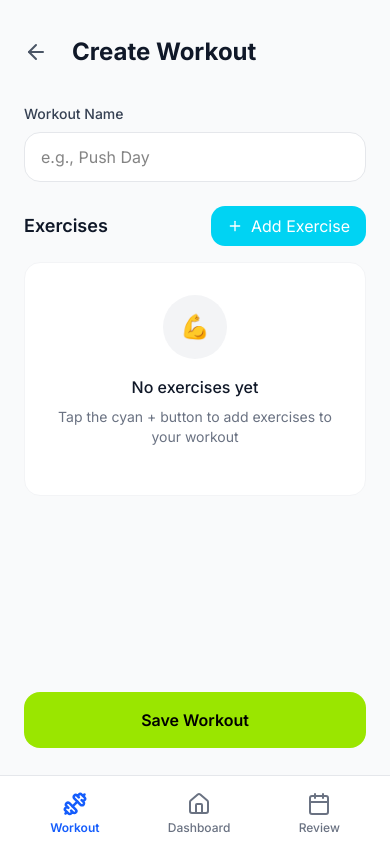
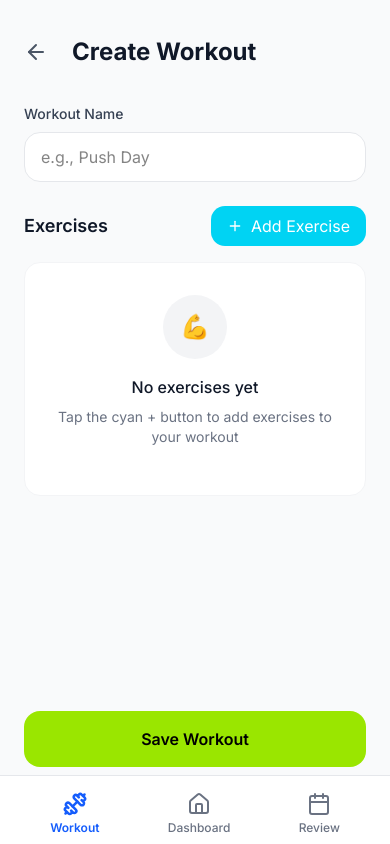
Before and after one commit to Otouto/foxon, a Next.js app: page /workout/create in a window 390 px wide. Built offline with nearby package versions, Linux system fonts and the light colour scheme.

Commit message:
Update spacing helpers for bottom navigation in CreateWorkoutPage
- Adjusted the bottom spacing in CreateWorkoutPage to utilize the new .bottom-above-nav class for improved layout consistency.
- Modified the CSS variable for bottom navigation height to enhance responsiveness and user experience.

```diff
--- a/src/app/globals.css
+++ b/src/app/globals.css
@@ -149,7 +149,7 @@
 
 /* Unified helpers for spacing above the fixed bottom nav and safe-area */
 .bottom-above-nav {
-  bottom: calc(var(--bottom-nav-height) + 1rem + env(safe-area-inset-bottom, 0));
+  bottom: calc(var(--bottom-nav-height) + 0.5rem + env(safe-area-inset-bottom, 0));
 }
 
 .pb-above-nav {
--- a/src/app/workout/create/page.tsx
+++ b/src/app/workout/create/page.tsx
@@ -3,7 +3,7 @@ import { ArrowLeft, Plus } from 'lucide-react';
 
 export default function CreateWorkoutPage() {
   return (
-    <div className="px-6 py-8 pb-32">
+    <div className="px-6 py-8 pb-above-nav">
       {/* Header */}
       <div className="flex items-center gap-4 mb-8">
         <Link href="/workout" className="p-2 -ml-2">
@@ -47,7 +47,7 @@ export default function CreateWorkoutPage() {
       </div>
 
       {/* Save Button */}
-      <div className="fixed bottom-24 left-6 right-6">
+      <div className="fixed bottom-above-nav left-6 right-6">
         <button className="w-full bg-lime-400 text-black font-semibold py-4 rounded-2xl">
           Save Workout
         </button>
```
